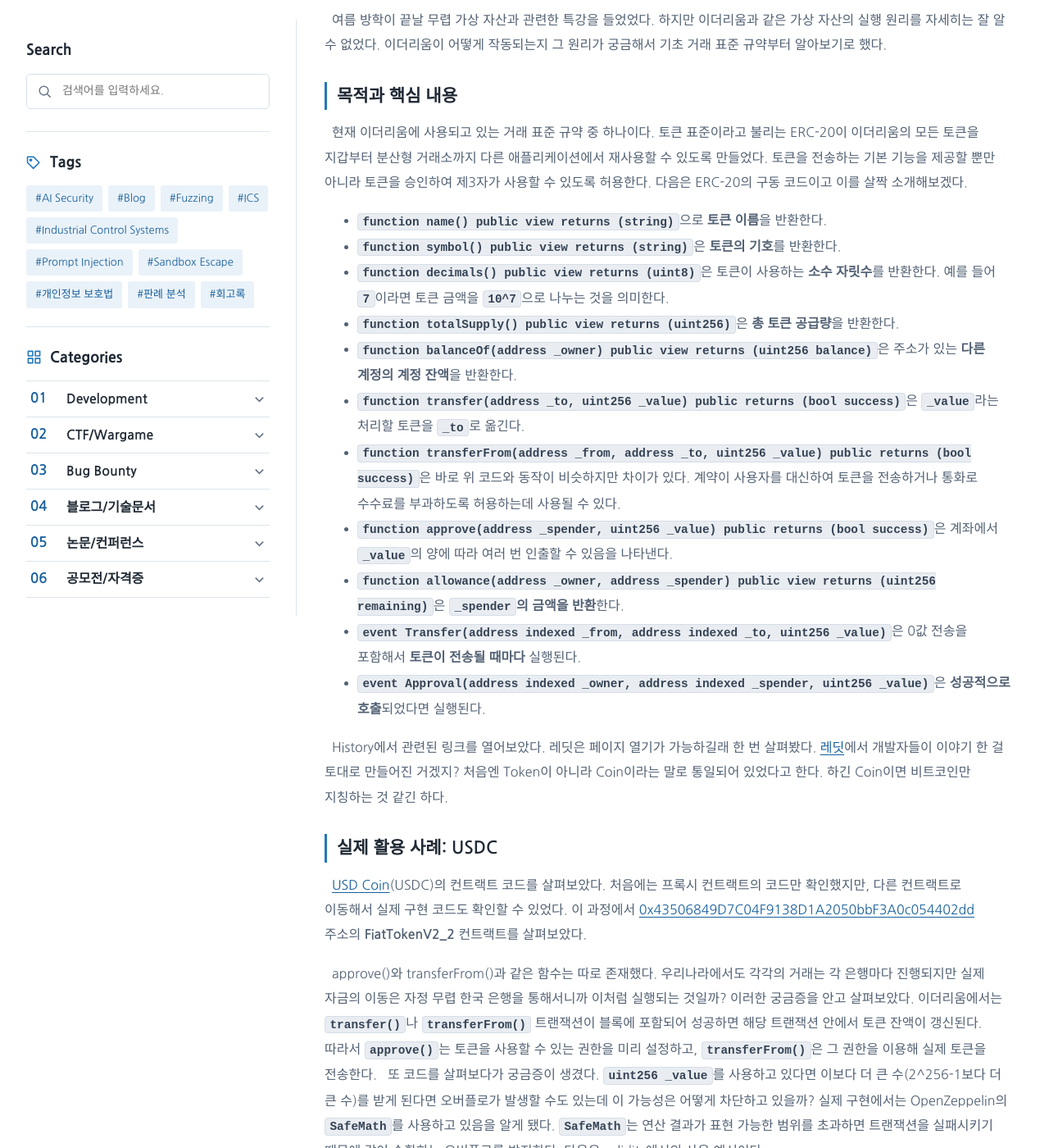
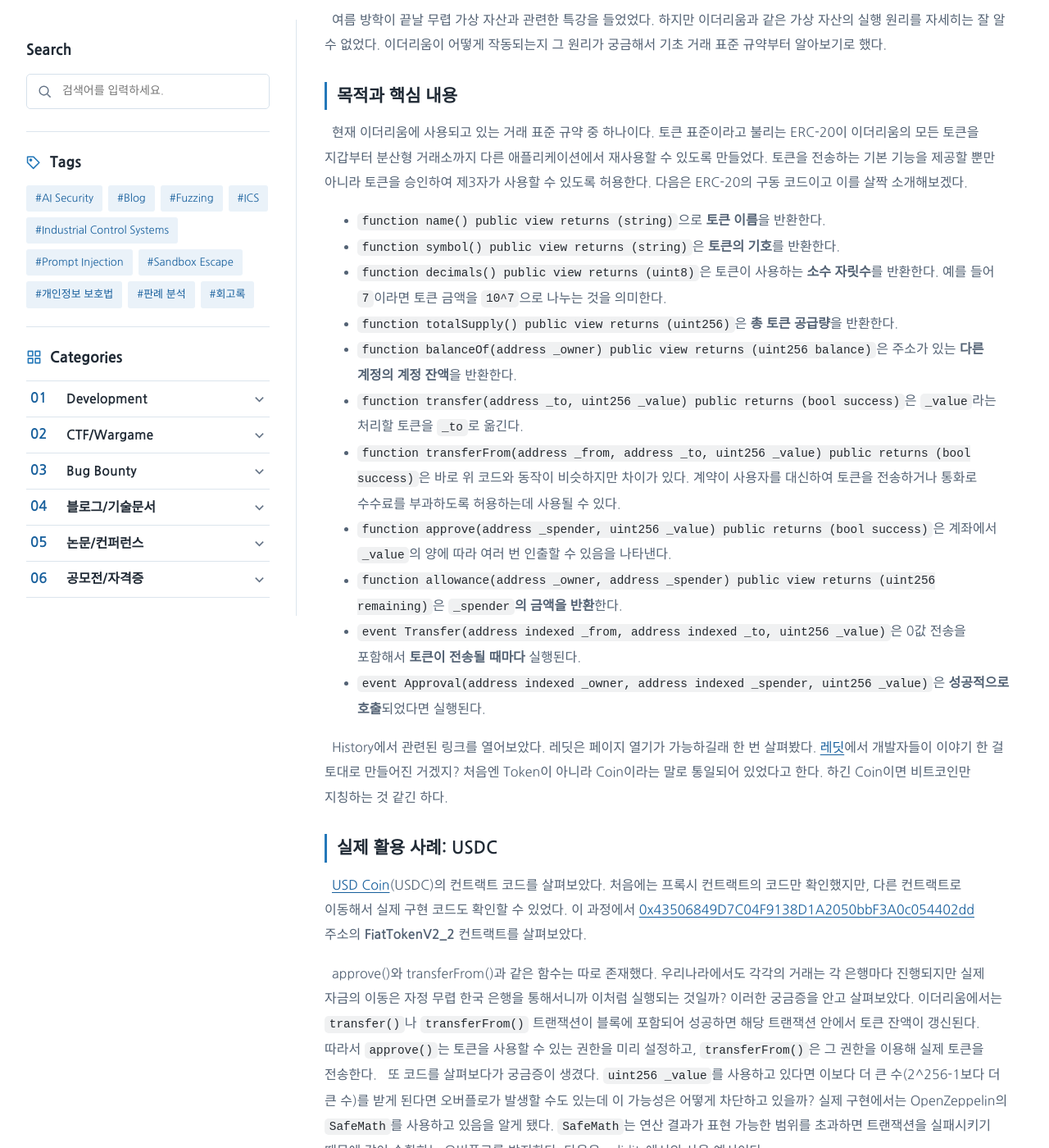
Before and after one commit to BEAN-CMD418/bean-cmd418.github.io, a Jekyll site: the page built from _posts/2026-11-28-ethereum-erc20-usdc.md, in a window 1280 px wide and 1400 px high, scrolled down 261 px. Shown: the whole window at 82% size. Built offline with Jekyll 4.4.1, drawn with Linux system fonts in a browser that asks for light colours; some web fonts are replaced.

Commit message:
Match inline code styling to GitHub preview

```diff
--- a/assets/css/bean-theme.css
+++ b/assets/css/bean-theme.css
@@ -819,13 +819,13 @@ html[lang^="ko"] .post-article-body h3 {
 
 /* More visible inline code styling inside individual posts. */
 .post-article-body :not(pre) > code {
-  padding: .12em .38em;
-  border: 1px solid #d7dee7;
-  border-radius: 4px;
-  background: #e9edf2;
-  color: #344253;
+  padding: .15em .4em;
+  border: 0;
+  border-radius: 5px;
+  background: #f0f1f2;
+  color: #24292f;
   font-size: .9em;
-  font-weight: 600;
+  font-weight: 400;
   white-space: normal;
 }
 .post-article-body pre code {
```
